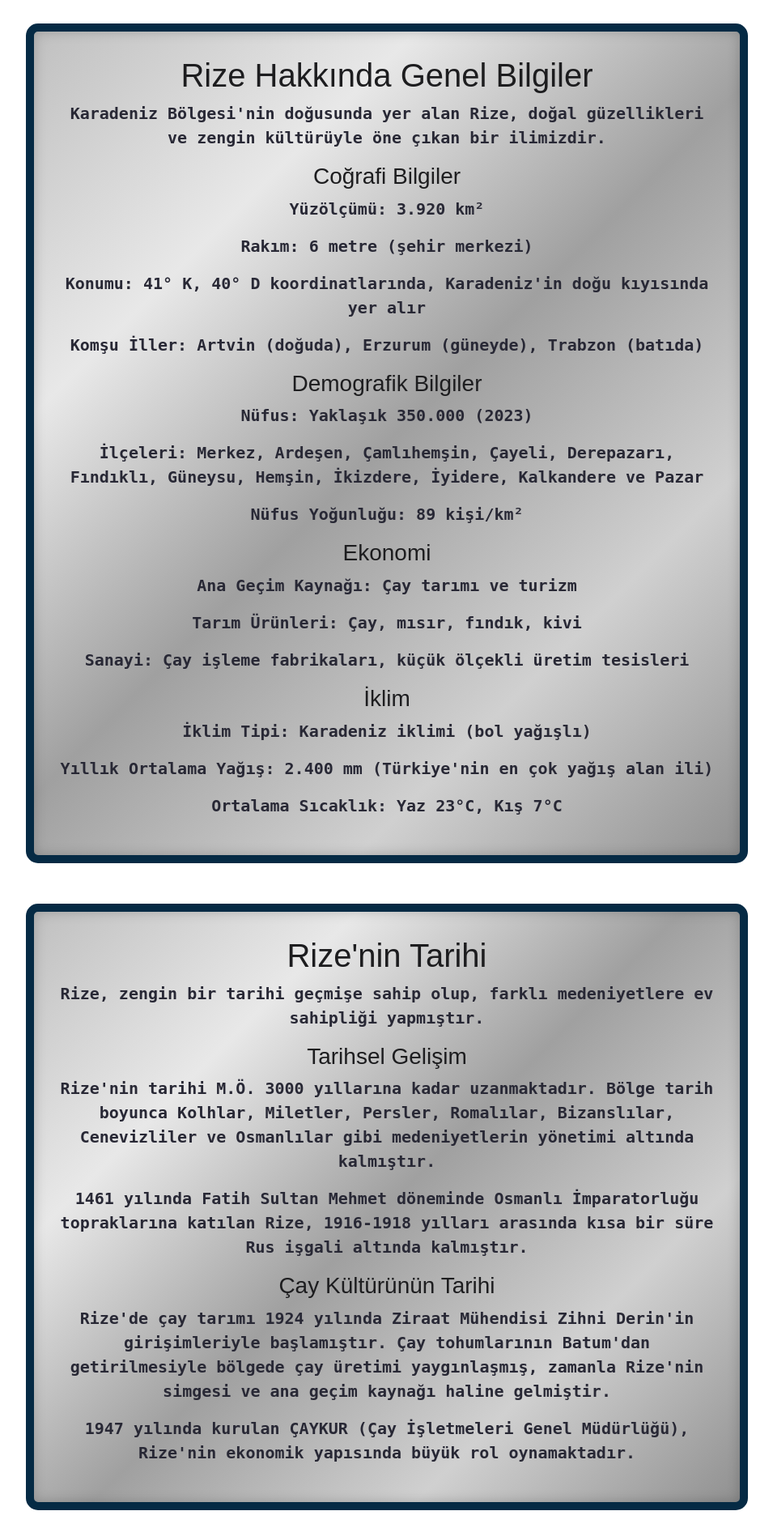
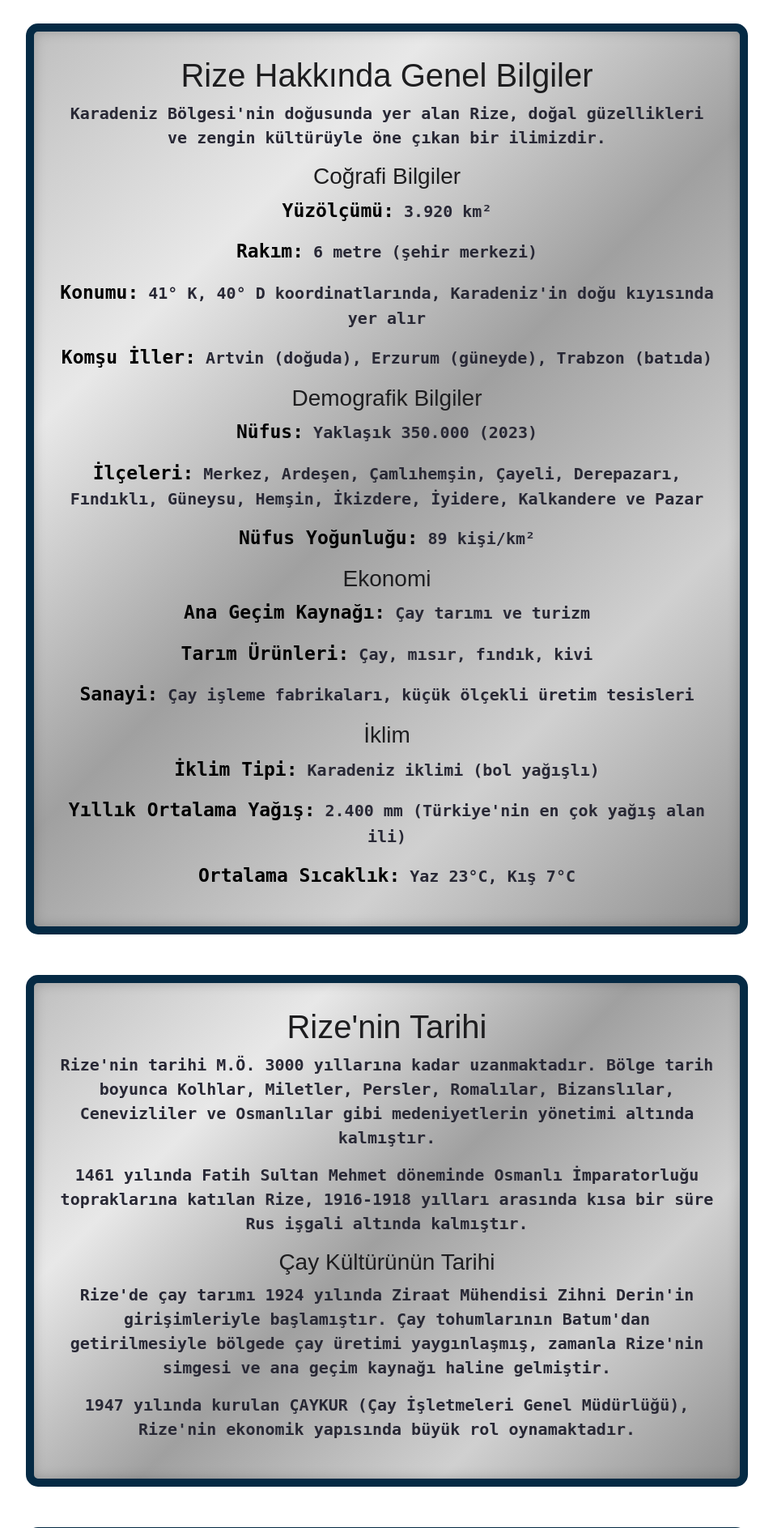
Before and after one commit to YasinGurr/WebTek2025-Proje, a PHP site: page /city.html in a window 1280 px wide. Shown: the part 1264-3151 px from the top of the page at 81% size, without its empty margins (162-1117 px from the left). Run offline with PHP 8.4, Linux system fonts and the light colour scheme.

Commit message:
cv düzenlendi

```diff
--- a/city.html
+++ b/city.html
@@ -130,33 +130,33 @@
             <div>
                 <div>
                     <h3 class="sitilli-yazi" style="font-size: 28px;">Coğrafi Bilgiler</h3>
-                    <p class="sitilli-yazi2"><strong>Yüzölçümü:</strong> 3.920 km² </p>
-                    <p class="sitilli-yazi2"><strong>Rakım:</strong> 6 metre (şehir merkezi)</p>
-                    <p class="sitilli-yazi2"><strong>Konumu:</strong> 41° K, 40° D koordinatlarında, Karadeniz'in doğu kıyısında yer alır</p>
-                    <p class="sitilli-yazi2"><strong>Komşu İller:</strong> Artvin (doğuda), Erzurum (güneyde), Trabzon (batıda)</p>
+                    <p class="sitilli-yazi2"><strong class="vurgulu">Yüzölçümü:</strong> 3.920 km² </p>
+                    <p class="sitilli-yazi2"><strong class="vurgulu">Rakım:</strong> 6 metre (şehir merkezi)</p>
+                    <p class="sitilli-yazi2"><strong class="vurgulu">Konumu:</strong> 41° K, 40° D koordinatlarında, Karadeniz'in doğu kıyısında yer alır</p>
+                    <p class="sitilli-yazi2"><strong class="vurgulu">Komşu İller:</strong> Artvin (doğuda), Erzurum (güneyde), Trabzon (batıda)</p>
                 </div>
 
                 <div>
                     <h3 class="sitilli-yazi" style="font-size: 28px;">Demografik Bilgiler</h3>
-                    <p class="sitilli-yazi2"><strong>Nüfus:</strong> Yaklaşık 350.000 (2023)</p>
-                    <p class="sitilli-yazi2"><strong>İlçeleri:</strong> Merkez, Ardeşen, Çamlıhemşin, Çayeli, Derepazarı, Fındıklı, Güneysu, Hemşin, İkizdere, İyidere, Kalkandere ve Pazar</p>
-                    <p class="sitilli-yazi2"><strong>Nüfus Yoğunluğu:</strong> 89 kişi/km²</p>
+                    <p class="sitilli-yazi2"><strong class="vurgulu">Nüfus:</strong> Yaklaşık 350.000 (2023)</p>
+                    <p class="sitilli-yazi2"><strong class="vurgulu">İlçeleri:</strong> Merkez, Ardeşen, Çamlıhemşin, Çayeli, Derepazarı, Fındıklı, Güneysu, Hemşin, İkizdere, İyidere, Kalkandere ve Pazar</p>
+                    <p class="sitilli-yazi2"><strong class="vurgulu">Nüfus Yoğunluğu:</strong> 89 kişi/km²</p>
                 </div>
             </div>
 
             <div>
                 <div >
                     <h3 class="sitilli-yazi" style="font-size: 28px;">Ekonomi</h3>
-                    <p class="sitilli-yazi2"><strong>Ana Geçim Kaynağı:</strong> Çay tarımı ve turizm</p>
-                    <p class="sitilli-yazi2"><strong>Tarım Ürünleri:</strong> Çay, mısır, fındık, kivi</p>
-                    <p class="sitilli-yazi2"><strong>Sanayi:</strong> Çay işleme fabrikaları, küçük ölçekli üretim tesisleri</p>
+                    <p class="sitilli-yazi2"><strong class="vurgulu">Ana Geçim Kaynağı:</strong> Çay tarımı ve turizm</p>
+                    <p class="sitilli-yazi2"><strong class="vurgulu">Tarım Ürünleri:</strong> Çay, mısır, fındık, kivi</p>
+                    <p class="sitilli-yazi2"><strong class="vurgulu">Sanayi:</strong> Çay işleme fabrikaları, küçük ölçekli üretim tesisleri</p>
                 </div>
 
                 <div >
                     <h3 class="sitilli-yazi" style="font-size: 28px;">İklim</h3>
-                    <p class="sitilli-yazi2"><strong>İklim Tipi:</strong> Karadeniz iklimi (bol yağışlı)</p>
-                    <p class="sitilli-yazi2"><strong>Yıllık Ortalama Yağış:</strong> 2.400 mm (Türkiye'nin en çok yağış alan ili)</p>
-                    <p class="sitilli-yazi2"><strong>Ortalama Sıcaklık:</strong> Yaz 23°C, Kış 7°C</p>
+                    <p class="sitilli-yazi2"><strong class="vurgulu">İklim Tipi:</strong> Karadeniz iklimi (bol yağışlı)</p>
+                    <p class="sitilli-yazi2"><strong class="vurgulu">Yıllık Ortalama Yağış:</strong> 2.400 mm (Türkiye'nin en çok yağış alan ili)</p>
+                    <p class="sitilli-yazi2"><strong class="vurgulu">Ortalama Sıcaklık:</strong> Yaz 23°C, Kış 7°C</p>
                 </div>
             </div>
         </div>
@@ -164,15 +164,9 @@
         <!-- Rize Tarihi -->
         <div class="kategori">
             <h2 class="sitilli-yazi">Rize'nin Tarihi</h2>
-            <p class="sitilli-yazi2">Rize, zengin bir tarihi geçmişe sahip olup, farklı medeniyetlere ev sahipliği yapmıştır.</p>
-
+                <p class="sitilli-yazi2">Rize'nin tarihi M.Ö. 3000 yıllarına kadar uzanmaktadır. Bölge tarih boyunca Kolhlar, Miletler, Persler, Romalılar, Bizanslılar, Cenevizliler ve Osmanlılar gibi medeniyetlerin yönetimi altında kalmıştır.</p>
+                <p class="sitilli-yazi2">1461 yılında Fatih Sultan Mehmet döneminde Osmanlı İmparatorluğu topraklarına katılan Rize, 1916-1918 yılları arasında kısa bir süre Rus işgali altında kalmıştır.</p>
             <div>
-                <div>
-                    <h3 class="sitilli-yazi" style="font-size: 28px;">Tarihsel Gelişim</h3>
-                    <p class="sitilli-yazi2">Rize'nin tarihi M.Ö. 3000 yıllarına kadar uzanmaktadır. Bölge tarih boyunca Kolhlar, Miletler, Persler, Romalılar, Bizanslılar, Cenevizliler ve Osmanlılar gibi medeniyetlerin yönetimi altında kalmıştır.</p>
-                    <p class="sitilli-yazi2">1461 yılında Fatih Sultan Mehmet döneminde Osmanlı İmparatorluğu topraklarına katılan Rize, 1916-1918 yılları arasında kısa bir süre Rus işgali altında kalmıştır.</p>
-                </div>
-
                 <div>
                     <h3 class="sitilli-yazi" style="font-size: 28px;">Çay Kültürünün Tarihi</h3>
                     <p class="sitilli-yazi2">Rize'de çay tarımı 1924 yılında Ziraat Mühendisi Zihni Derin'in girişimleriyle başlamıştır. Çay tohumlarının Batum'dan getirilmesiyle bölgede çay üretimi yaygınlaşmış, zamanla Rize'nin simgesi ve ana geçim kaynağı haline gelmiştir.</p>
--- a/style.css
+++ b/style.css
@@ -36,6 +36,23 @@
     font-size: 20px;
     color: rgb(40, 40, 53);
     font-weight: bold;
+}
+
+.sitilli-yazi3 {
+    font-family: monospace;
+    font-size: 20px;
+    color: rgb(160, 12, 12);
+    font-weight: bold;
+}
+
+.sitilli-yazi3::marker {
+    color: rgb(29, 29, 31);           /* madde işaretini belirli siyah tutmak için */
+}
+
+.vurgulu {
+    font-weight: bold;
+    font-size: 23px;
+    color: #000;
 }
 
 
```
Also changed, not shown: cv.html (+15 -14 lines).
